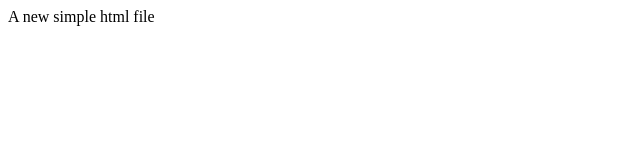
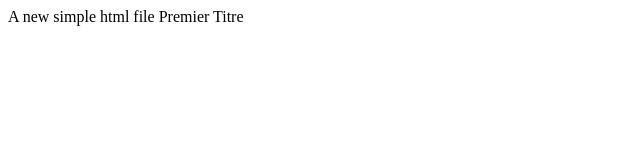
Before and after one commit to babsmbaye18/github-demo, a plain HTML site: page simple.html in a window 1280 px wide. Shown: the whole page, without its empty margins (0-640 px from the left). Drawn offline with Linux system fonts and the light colour scheme.

```diff
--- a/simple.html
+++ b/simple.html
@@ -1 +1,3 @@
 <head>A new simple html file</head>
+
+<a>Premier Titre</a>
```
